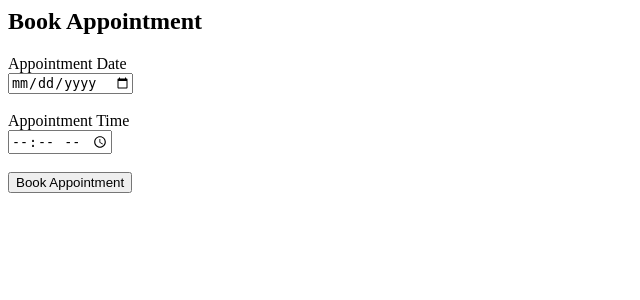
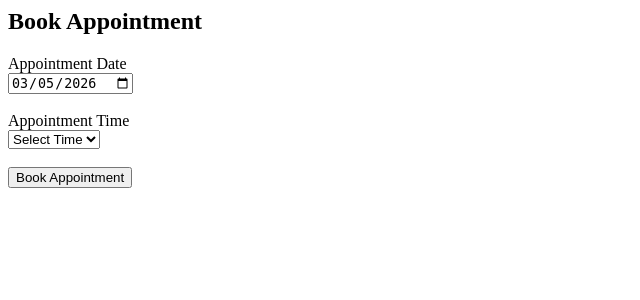
Before and after one commit to Subhashree-Bhuyan/Hospital-Management-System, a PHP site: page /public/book_appointment.php?doctor_id=1 in a window 1280 px wide. Shown: the top 300 px of the page, without its empty margins (0-640 px from the left). Run offline with PHP 8.4, Linux system fonts and the light colour scheme; the visitor is signed in with stand-in values (Sample User, id 1); tables that the repository leaves empty or names only in its code hold one stand-in row (values such as "Sample post").

Commit message:
add frature to book appointment(disable booked date & time, no.of appointment per doctor limit to 10)

```diff
--- a/index.php
+++ b/index.php
@@ -14,6 +14,7 @@
     <a href="public/doctors.php">Doctors</a>
     <a href="public/departments.php">Departments</a>
     <a href="public/book_appointment.php">Book Appointment</a>
+    <a href="register.php">Patient Register</a>
     <a href="login.php">Login</a>
 </nav>
 
--- a/public/book_appointment.php
+++ b/public/book_appointment.php
@@ -10,22 +10,54 @@ if(!isset($_SESSION['patient_id'])){
 
 /* get doctor id from URL */
 $doctor_id = $_GET['doctor_id'];
+$date = isset($_GET['date']) ? $_GET['date'] : date('Y-m-d');
 
 /* booking logic */
 if(isset($_POST['book'])){
+    $patient_id = $_SESSION['patient_id'];
+    $date = $_POST['date'];
+    $time = $_POST['time'];
 
-    $patient_id = $_SESSION['patient_id'];
-    $date = $_POST['appointment_date'];
-    $time = $_POST['appointment_time'];
+    /* check doctor daily limit */
+    $limit_check = "SELECT COUNT(*) as total FROM appointments
+                    WHERE doctor_id='$doctor_id'
+                    AND appointment_date='$date'";
 
-    $query = "INSERT INTO appointments
-              (patient_id, doctor_id, appointment_date, appointment_time)
-              VALUES
-              ('$patient_id','$doctor_id','$date','$time')";
+    $limit_result = mysqli_query($con,$limit_check);
+    $row = mysqli_fetch_assoc($limit_result);
+
+    if($row['total'] >= 10){
+        echo "Doctor is fully booked for this day.";
+        exit();
+    }
+
+    /* prevent past booking */
+    if($date < date('Y-m-d')){
+        echo "You cannot book an appointment in the past.";
+        exit();
+    }
+
+    $check = "SELECT * FROM appointments
+          WHERE doctor_id='$doctor_id'
+          AND appointment_date='$date'
+          AND appointment_time='$time'";
+
+$result = mysqli_query($con,$check);
+
+if(mysqli_num_rows($result) > 0){
+
+    echo "This time slot is already booked.";
+
+}else{
+
+    $query = "INSERT INTO appointments (patient_id,doctor_id,appointment_date,appointment_time)
+              VALUES ('$patient_id','$doctor_id','$date','$time')";
 
     mysqli_query($con,$query);
 
     echo "Appointment Booked Successfully";
+
+}
 }
 ?>
 
@@ -33,12 +65,51 @@ if(isset($_POST['book'])){
 
 <form method="POST">
 
+<input type="hidden" name="date" value="<?php echo $date; ?>">
+
 <label>Appointment Date</label><br>
-<input type="date" name="appointment_date" required>
+<input
+type="date"
+id="date_picker"
+value="<?php echo $date; ?>"
+min="<?php echo date('Y-m-d'); ?>"
+onchange="window.location='book_appointment.php?doctor_id=<?php echo $doctor_id; ?>&date='+this.value;"
+required>
 <br><br>
 
 <label>Appointment Time</label><br>
-<input type="time" name="appointment_time" required>
+<select name="time" required>
+
+<option value="" disabled selected>Select Time</option>
+
+<?php
+
+$slots = ["08:00","08:30","09:00","09:30","10:00","10:30","11:00","11:30"];
+
+foreach($slots as $slot){
+
+    $check_slot = "SELECT * FROM appointments
+                WHERE doctor_id='$doctor_id'
+                AND appointment_date='$date'
+                AND appointment_time='$slot'";
+
+    $result_slot = mysqli_query($con,$check_slot);
+
+    if(mysqli_num_rows($result_slot) > 0){
+
+        echo "<option value='$slot' disabled>$slot (Booked)</option>";
+
+    }else{
+
+        echo "<option value='$slot'>$slot</option>";
+
+    }
+
+}
+
+?>
+
+</select>
 <br><br>
 
 <button type="submit" name="book">
```
